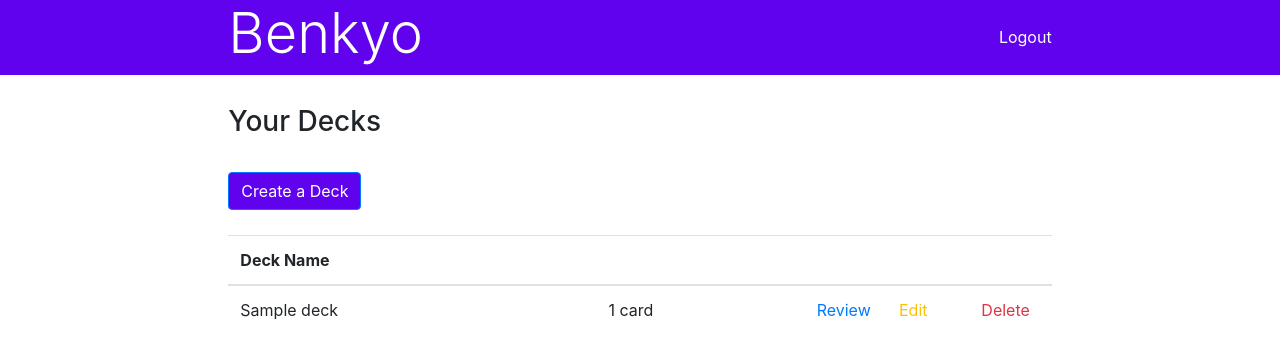
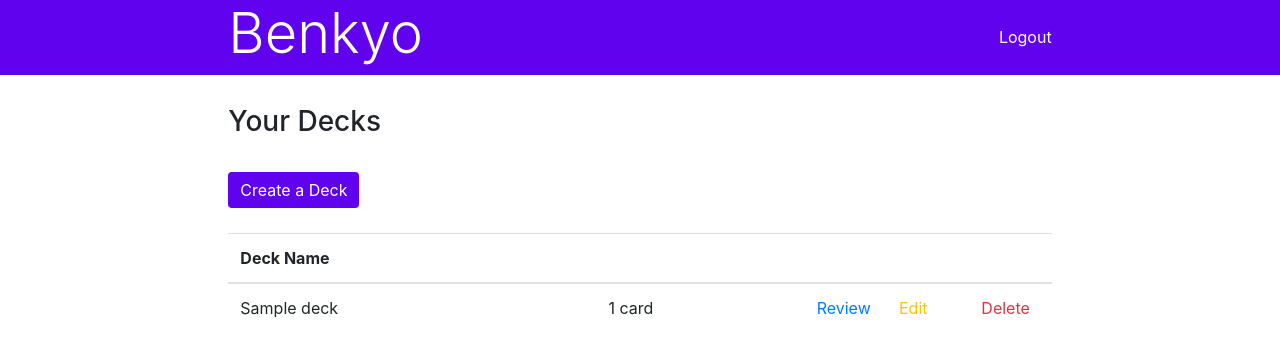
Before and after one commit to ryanarnold/benkyo, a Django app: page /decks/ in a window 1280 px wide. Shown: the top 359 px of the page. Run offline with Django 3.2, Linux system fonts and the light colour scheme; a user stored in the database is signed in; tables that the repository leaves empty hold one stand-in row (values such as "Sample post"); some libraries are stand-ins or nearby versions.

Commit message:
Fix button border color.

```diff
--- a/benkyo/static/css/base.css
+++ b/benkyo/static/css/base.css
@@ -1,3 +1,4 @@
 .btn-primary {
   background-color: #6002ee;
+  border: #6002ee;
 }
```
